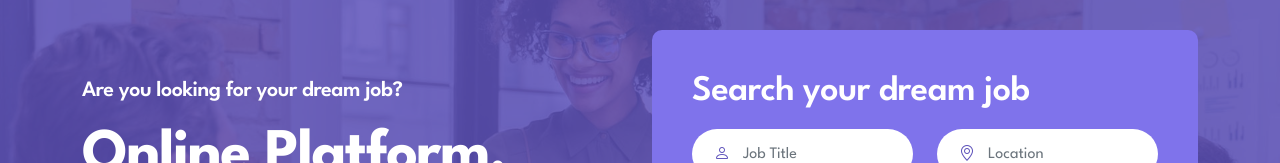
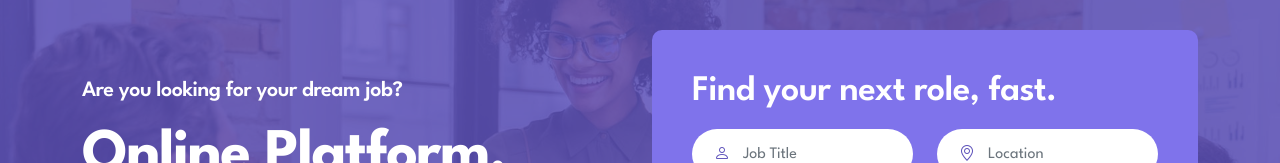
Before and after one commit to AnuradhaVIyer/2134_gotto_job, a plain HTML site: page index.html in a window 1280 px wide. Shown: the part 225-388 px from the top of the page. Drawn offline with Linux system fonts and the light colour scheme.

Commit message:
Updated headline in index.html

```diff
--- a/index.html
+++ b/index.html
@@ -110,7 +110,7 @@ Bootstrap 5 HTML CSS Template
 
                         <div class="col-lg-6 col-12">
                             <form class="custom-form hero-form" action="#" method="get" role="form">
-                                <h3 class="text-white mb-3">Search your dream job</h3>
+                                <h3 class="text-white mb-3">Find your next role, fast.</h3>
 
                                 <div class="row">
                                     <div class="col-lg-6 col-md-6 col-12">
```
